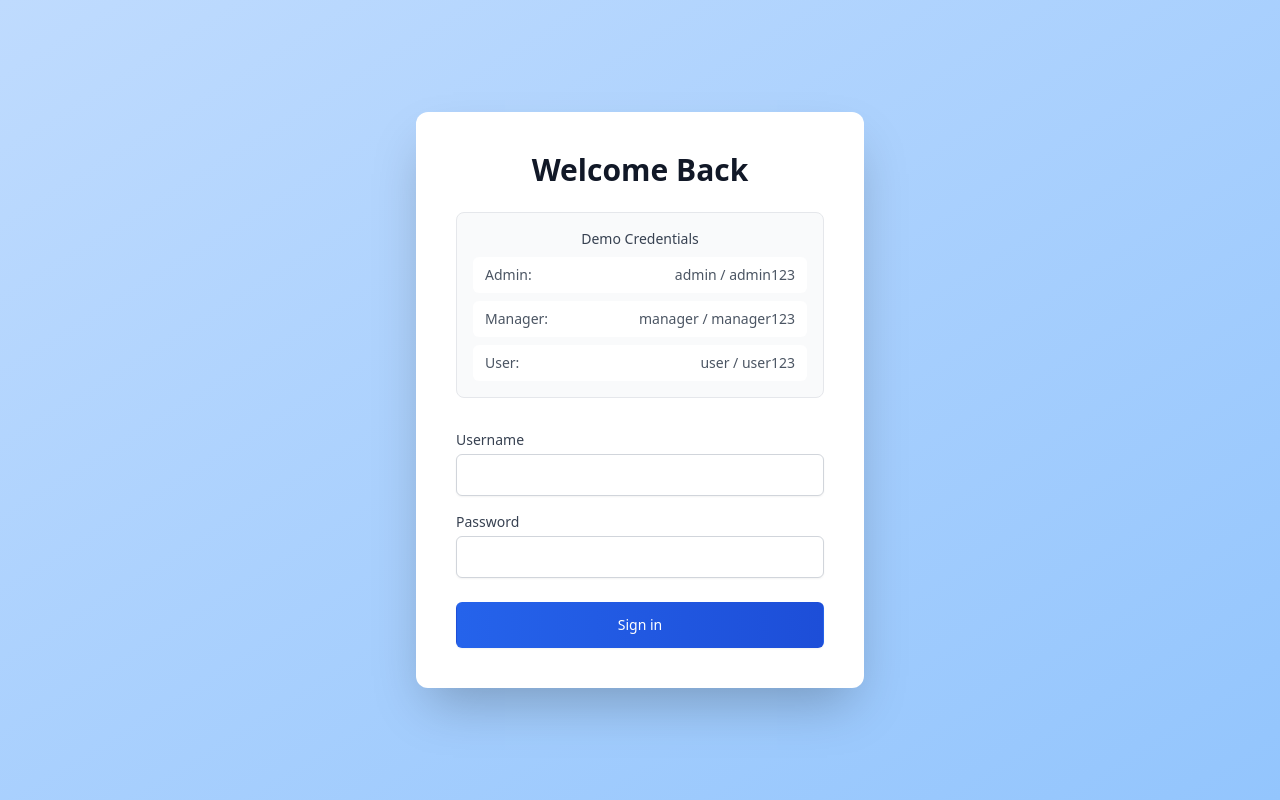
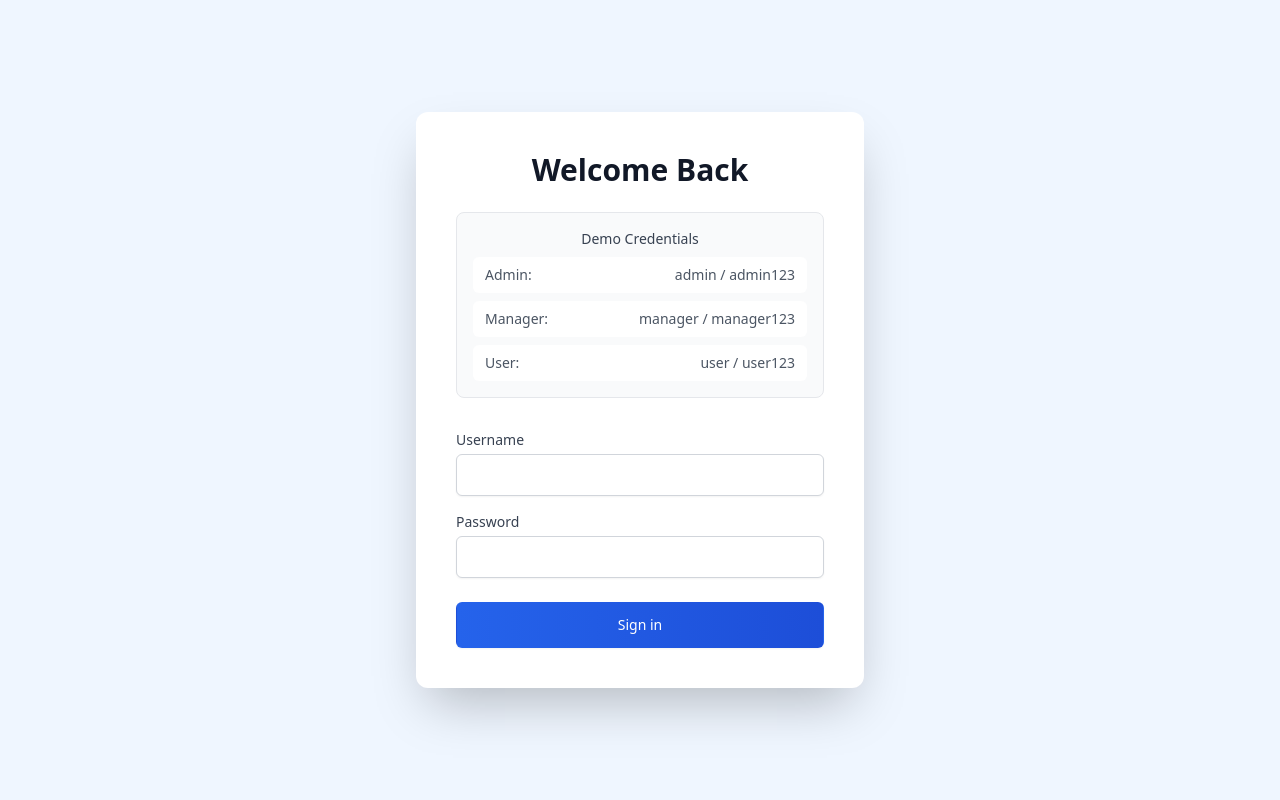
Before and after one commit to ansull/VRV-Assignment, a React (Vite) app: page /login in a window 1280 px wide. Built offline with nearby package versions, Linux system fonts and the light colour scheme.

Commit message:
fixed login page color

```diff
--- a/src/pages/Login.jsx
+++ b/src/pages/Login.jsx
@@ -38,7 +38,7 @@ const Login = () => {
   }
 
   return (
-    <div className="min-h-screen bg-gradient-to-br from-blue-200 to-blue-300 flex items-center justify-center px-4 sm:px-6 lg:px-8">
+    <div className="min-h-screen bg-gradient-to-br from-blue-50 to-blue-50 flex items-center justify-center px-4 sm:px-6 lg:px-8">
       <div className="max-w-md w-full space-y-8 bg-white p-8 sm:p-10 rounded-xl shadow-2xl">
         <div>
           <h2 className="text-center text-3xl font-extrabold text-gray-900 mb-6">
```
